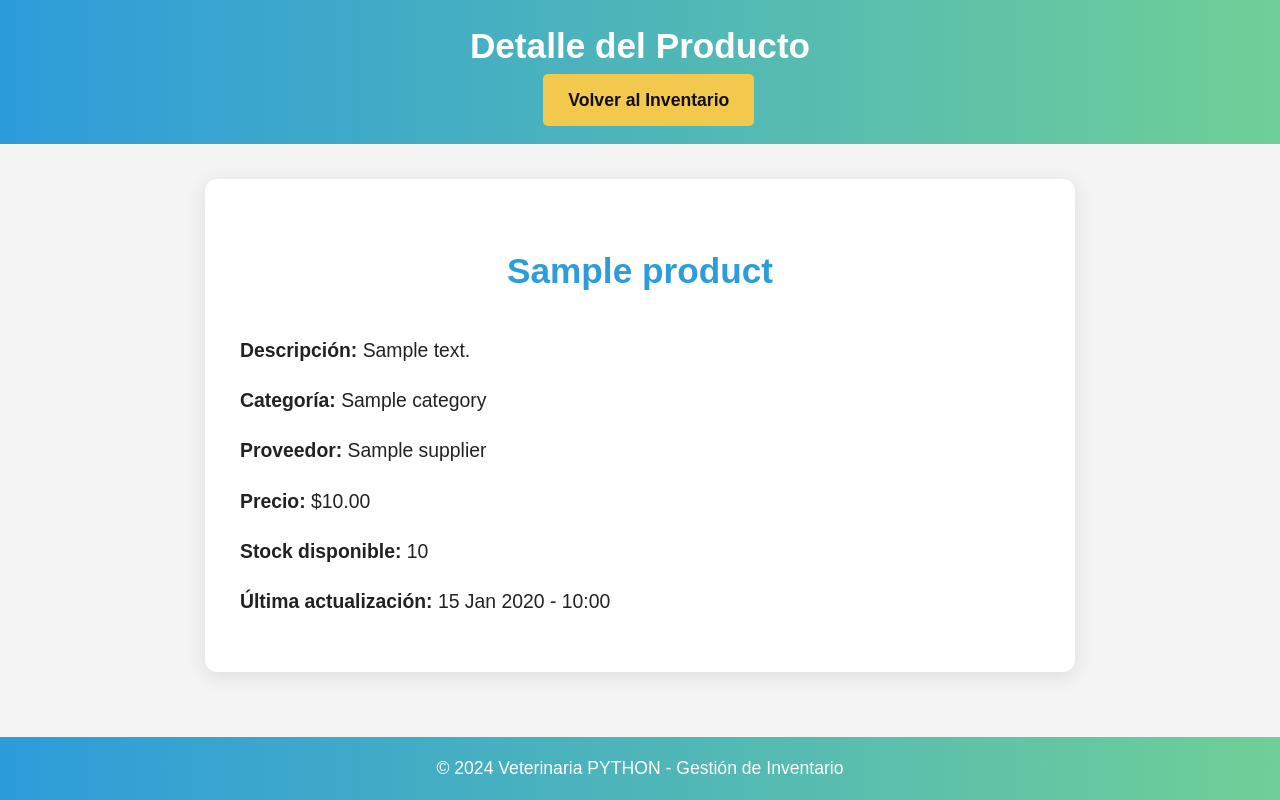
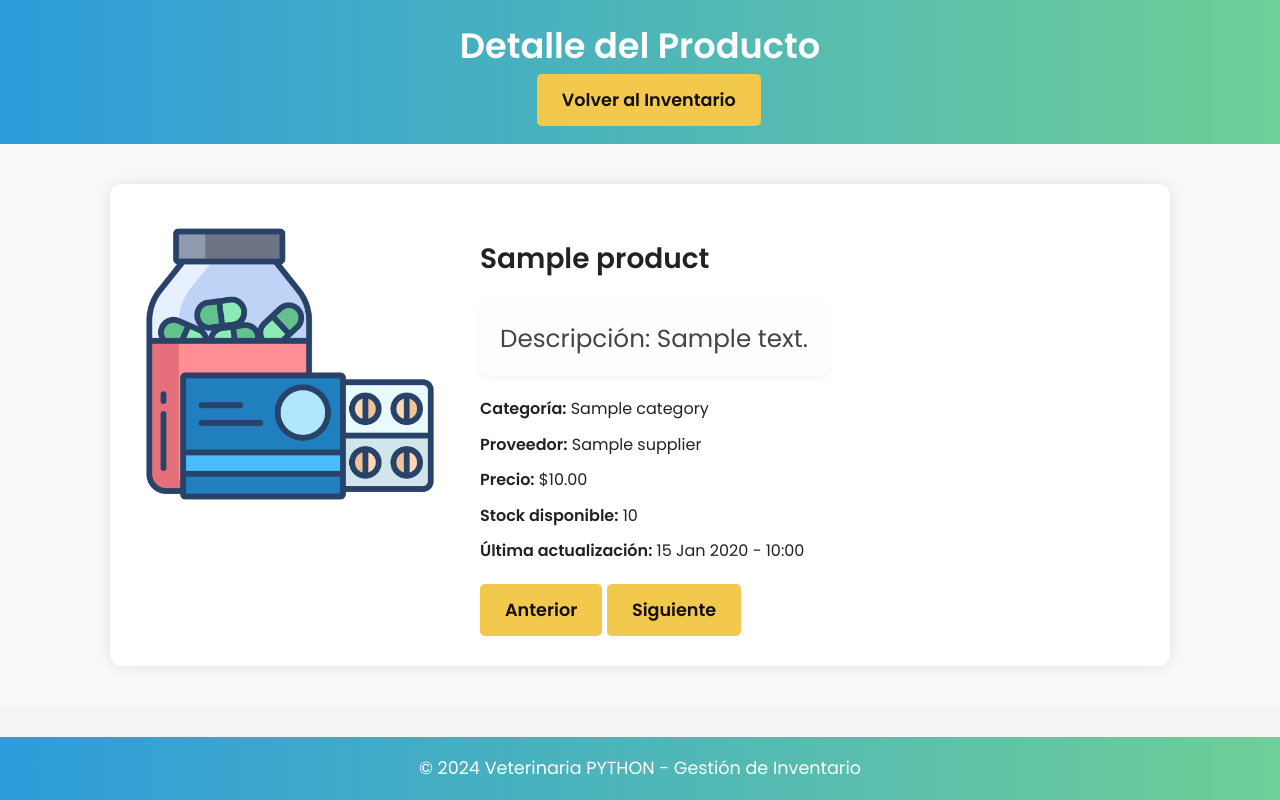
Before and after one commit to yruedahu/veterinaria_frameworks, a Django app: page /inventory/product/1/ in a window 1280 px wide. Run offline with Django 5.2, Linux system fonts and the light colour scheme; tables that the repository leaves empty hold one stand-in row (values such as "Sample post").

Commit message:
Update styles

```diff
--- a/apps/veterinary_inventory/static/css/product_detail.css
+++ b/apps/veterinary_inventory/static/css/product_detail.css
@@ -4,18 +4,11 @@
     margin: 0;
 }
 
-
 body {
     display: flex;
     flex-direction: column;
     min-height: 100vh;
-}
-
-.wrapper {
-    flex: 1;
-}
-
-body {
+    justify-content: center;
     font-family: 'Poppins', sans-serif;
     background-color: #f4f4f4;
     color: #222;
@@ -24,6 +17,11 @@
     margin: 0;
     padding: 0;
 }
+
+.wrapper {
+    flex: 1;
+}
+
 
 header, footer {
     background: linear-gradient(to right, #2D9CDB, #6FCF97);
@@ -48,6 +46,74 @@
     text-decoration: underline;
     color: #F2C94C;
 }
+
+.product-detail-section {
+    padding: 40px;
+    font-family: 'Poppins', sans-serif;
+    background-color: #f9f9f9;
+    align-items: center;
+}
+.product-description-text {
+    font-size: 1.4em;
+    font-weight: 400;
+    margin: 20px 0;
+    color: #444;
+    line-height: 1.8;
+    background-color: #fefefe;
+    padding: 15px 20px;
+    border-radius: 10px;
+    box-shadow: 0 2px 8px rgba(0,0,0,0.05);
+}
+
+.product-container {
+    display: flex;
+    gap: 40px;
+    align-items: flex-start;
+    background-color: #fff;
+    border-radius: 12px;
+    box-shadow: 0 0 15px rgba(0,0,0,0.1);
+    padding: 30px;
+    max-width: 1000px;
+    margin: auto;
+}
+
+.product-image img {
+    width: 300px;
+    height: auto;
+    border-radius: 10px;
+    object-fit: cover;
+}
+
+.product-info h2 {
+    font-size: 28px;
+    margin-bottom: 20px;
+}
+
+.product-info ul {
+    list-style: none;
+    padding: 0;
+    margin: 0 0 20px 0;
+}
+
+.product-info li {
+    margin-bottom: 10px;
+    font-size: 16px;
+}
+
+.btn {
+    display: inline-block;
+    background-color: #3f51b5;
+    color: white;
+    padding: 10px 20px;
+    text-decoration: none;
+    border-radius: 6px;
+    transition: background-color 0.3s ease;
+}
+
+.btn:hover {
+    background-color: #2c3e90;
+}
+
 
 main.product-detail {
     background: white;
--- a/apps/veterinary_inventory/templates/veterinary_inventory/product_detail.html
+++ b/apps/veterinary_inventory/templates/veterinary_inventory/product_detail.html
@@ -6,6 +6,7 @@
     <meta charset="UTF-8">
     <title>{{ product.name }} - Detalle</title>
     <link rel="stylesheet" href="{% static 'css/product_detail.css' %}">
+    <link href="https://fonts.googleapis.com/css2?family=Poppins:wght@300;400;600&display=swap" rel="stylesheet">
 </head>
 
 <body>
@@ -17,17 +18,28 @@
             </nav>
         </header>
 
-        <main class="product-detail">
+        <section class="product-detail-section">
+            <div class="product-container">
+                <div class="product-image">
+                    <img src="{% static 'images/medicine.png' %}" alt="{{ product.name }}">
+                </div>
+                <div class="product-info">
                     <h2>{{ product.name }}</h2>
+                    <p class="product-description-text">
+                        Descripción: {{ description }}
+                    </p>
                     <ul>
-                <li><strong>Descripción:</strong> {{ description }}</li>
                         <li><strong>Categoría:</strong> {{ category }}</li>
                         <li><strong>Proveedor:</strong> {{ supplier }}</li>
                         <li><strong>Precio:</strong> ${{ price }}</li>
                         <li><strong>Stock disponible:</strong> {{ stock }}</li>
                         <li><strong>Última actualización:</strong> {{ product.updated_at|date:"d M Y - H:i" }}</li>
                     </ul>
-        </main>
+                    <a href="{% url 'product_detail' product.id|add:'-1' %}" class="btn">Anterior</a>
+                    <a href="{% url 'product_detail' product.id|add:'1' %}" class="btn">Siguiente</a>
+                </div>
+            </div>
+        </section>
     </div>
 
     <footer>
--- a/apps/veterinary_pets/static/css/pet_detail.css
+++ b/apps/veterinary_pets/static/css/pet_detail.css
@@ -49,7 +49,7 @@
     color: #F2C94C;
 }
 
-main.product-detail {
+main.pet-detail {
     background: white;
     max-width: 800px;
     margin: 2em auto;
```
Also changed, not shown: apps/veterinary_inventory/static/images/medicine.png (added). Lines whose indentation alone changed are shown as unchanged.
